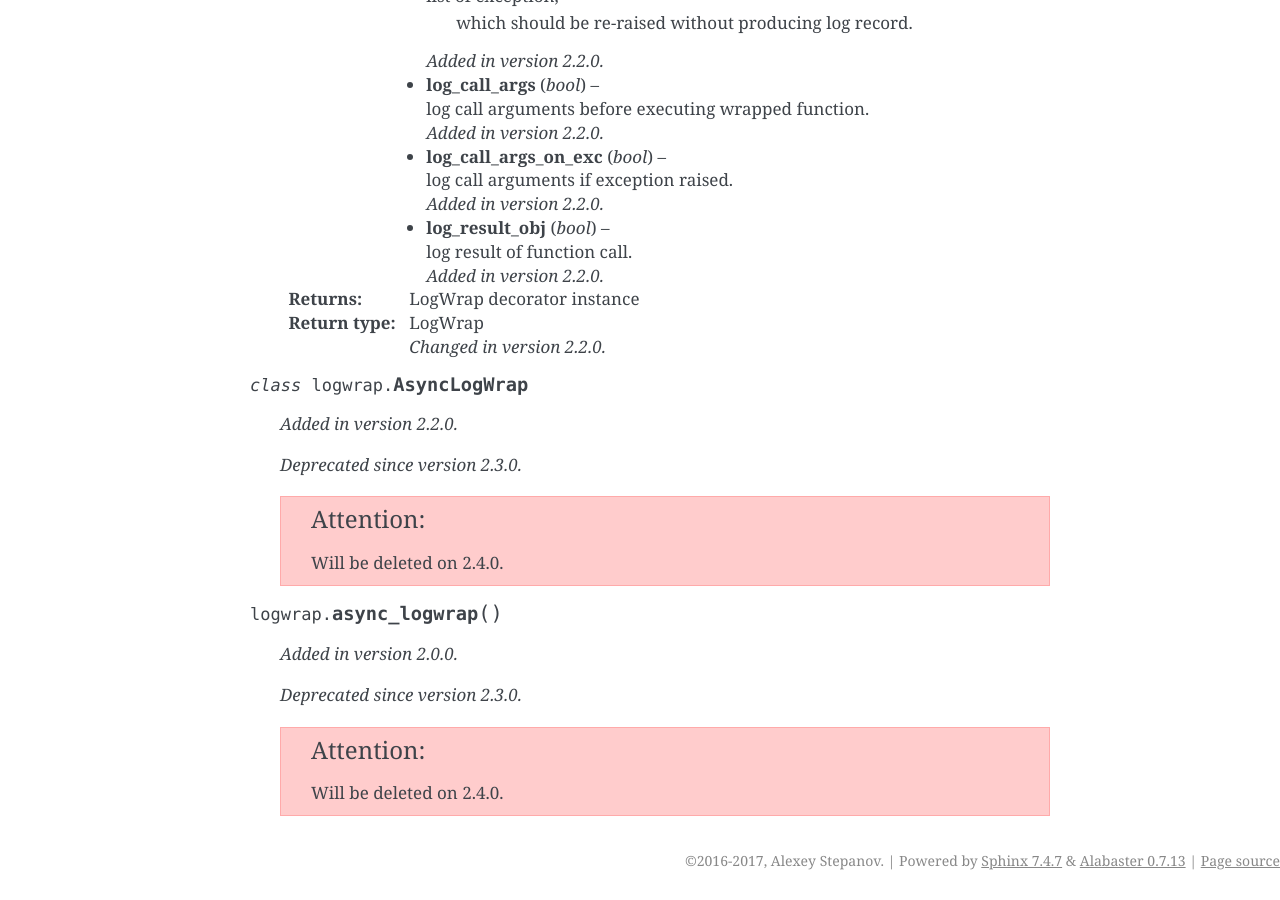
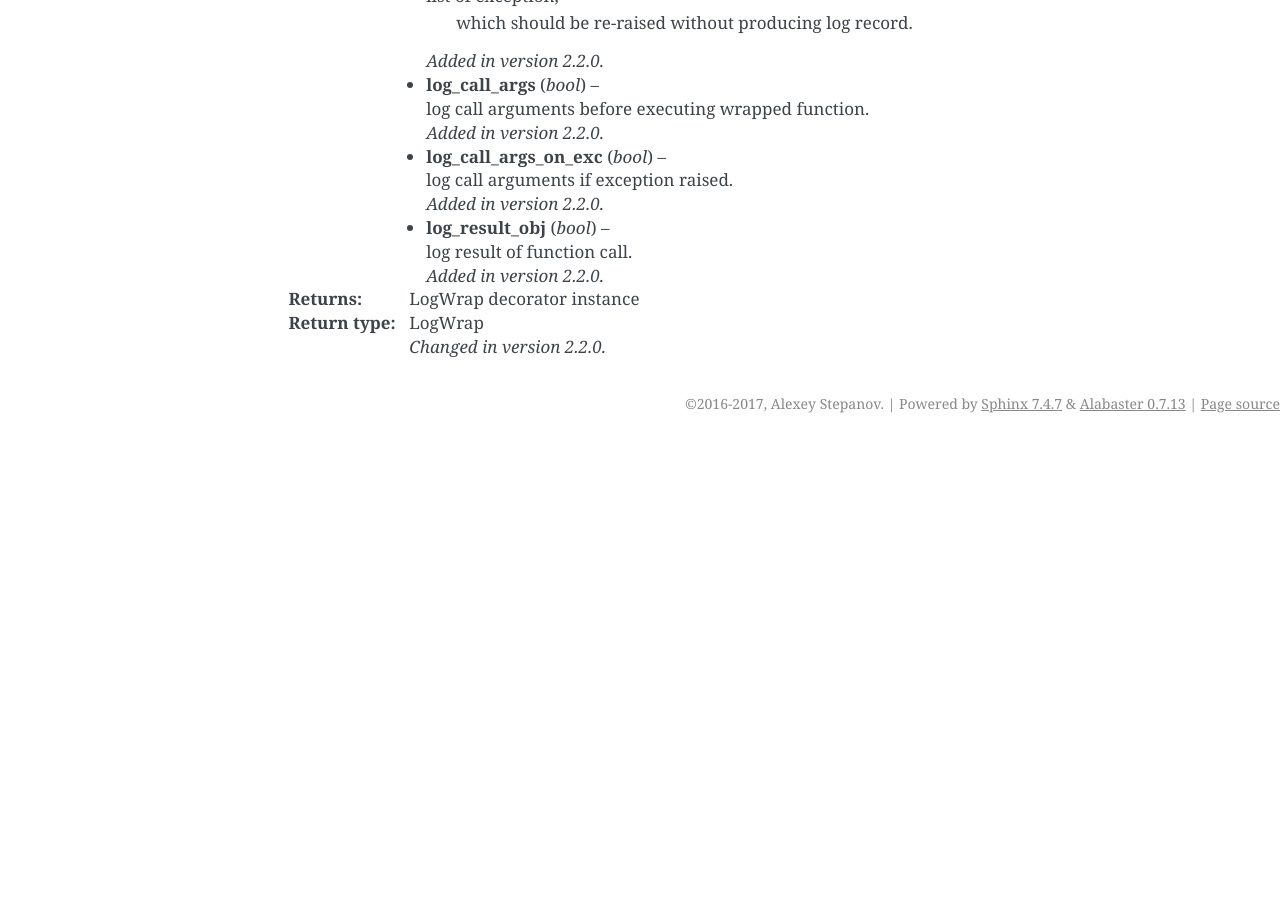
Before and after one commit to python-useful-helpers/logwrap, a Sphinx documentation site: the page built from doc/source/logwrap.rst, in a window 1280 px wide and 900 px high, scrolled down 1848 px. Built offline with Sphinx 7.4.7, drawn with Linux system fonts in a browser that asks for light colours; after the commit the page ends 2291 px from its top, so only the background shows below that; some of the changed text lies outside the part shown.

Commit message:
Drop documentation for deleted code

```diff
--- a/doc/source/logwrap.rst
+++ b/doc/source/logwrap.rst
@@ -114,21 +114,3 @@ API: Decorators: `LogWrap` class and `logwrap` function.
     :rtype: LogWrap
 
         .. versionchanged:: 2.2.0
-
-
-.. py:class:: AsyncLogWrap
-
-    .. versionadded:: 2.2.0
-
-    .. deprecated:: 2.3.0
-
-    .. attention:: Will be deleted on 2.4.0.
-
-
-.. py:function:: async_logwrap
-
-    .. versionadded:: 2.0.0
-
-    .. deprecated:: 2.3.0
-
-    .. attention:: Will be deleted on 2.4.0.
```
